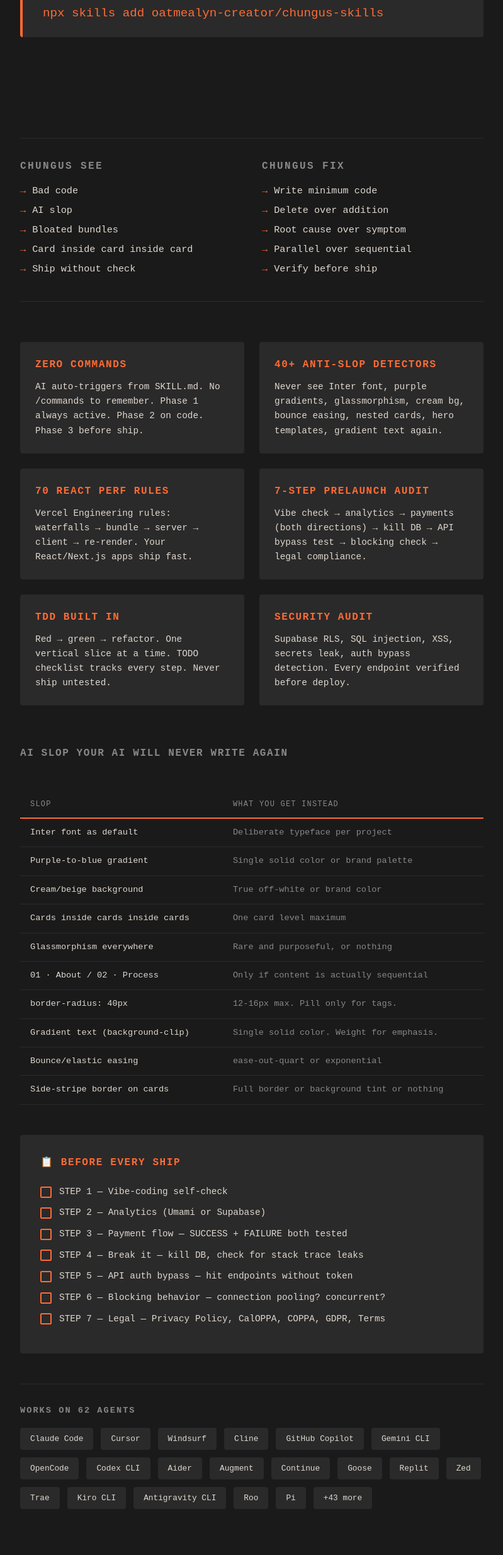
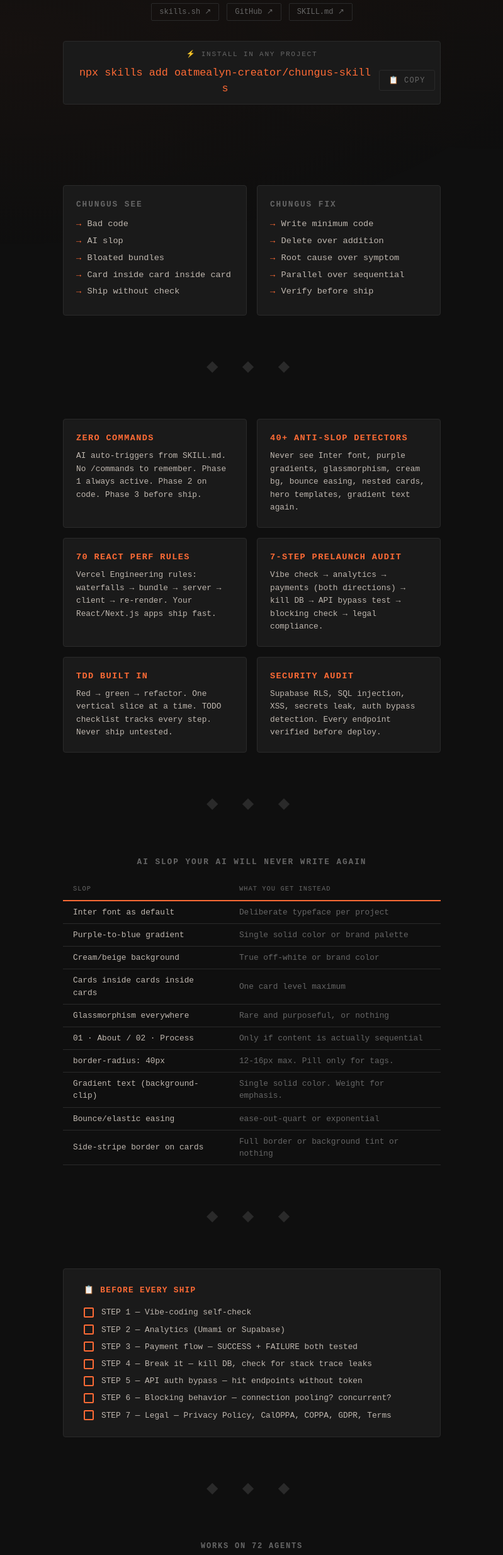
Before and after one commit to oatmealyn-creator/chungus-skills, a website: page index.html in a window 1280 px wide. Shown: the part 331-2800 px from the top of the page at 63% size, without its empty margins (240-1039 px from the left). Drawn offline with Linux system fonts and the light colour scheme.

Commit message:
Redesign: copy button, moai ascii, lava glow, responsive

```diff
--- a/index.html
+++ b/index.html
@@ -7,57 +7,137 @@
 <meta name="description" content="One install. Your AI becomes coding god. Minimal code, zero AI slop, prelaunch audits, React perf, TDD, security.">
 <style>
 *, *::before, *::after { box-sizing: border-box; margin: 0; padding: 0; }
-:root { --stone: #1a1a1a; --lava: #ff6b35; --bone: #f5f0eb; --ash: #e0d8d0; --smoke: #888; --basalt: #2a2a2a; }
-body { font-family: 'Courier New', Courier, monospace; background: var(--stone); color: var(--bone); line-height: 1.5; }
-.container { max-width: 800px; margin: 0 auto; padding: 2rem; }
-h1 { font-size: 4rem; font-weight: 700; text-transform: uppercase; letter-spacing: -0.05em; line-height: 1; margin-bottom: 0.5rem; }
-h1 .emoji { font-size: 3.5rem; }
-.tagline { font-size: 1.5rem; color: var(--smoke); margin-bottom: 3rem; }
-.hero { padding: 6rem 0 3rem; }
-.install-box { background: var(--basalt); border-left: 4px solid var(--lava); padding: 1.5rem 2rem; border-radius: 4px; margin-bottom: 3rem; }
-.install-box code { font-size: 1.2rem; color: var(--lava); word-break: break-all; }
-.install-box p { color: var(--smoke); margin-bottom: 0.5rem; font-size: 0.9rem; text-transform: uppercase; letter-spacing: 0.1em; }
-.cave { display: flex; gap: 2rem; margin: 4rem 0; padding: 2rem 0; border-top: 1px solid var(--basalt); border-bottom: 1px solid var(--basalt); }
-.cave div { flex: 1; }
-.cave h2 { font-size: 1rem; text-transform: uppercase; letter-spacing: 0.15em; color: var(--smoke); margin-bottom: 1rem; }
+:root { --stone: #0f0f0f; --lava: #ff6b35; --lava-glow: #ff4500; --bone: #f0e8e0; --ash: #c0b8b0; --smoke: #666; --basalt: #1a1a1a; --crack: #2a2a2a; }
+@keyframes pulse { 0%, 100% { opacity: 0.6; } 50% { opacity: 1; } }
+@keyframes lava-drip { 0% { background-position: 0% 0%; } 50% { background-position: 100% 100%; } 100% { background-position: 0% 0%; } }
+@keyframes float { 0%, 100% { transform: translateY(0); } 50% { transform: translateY(-6px); } }
+@keyframes glow { 0%, 100% { box-shadow: 0 0 8px var(--lava), 0 0 20px var(--lava-glow); } 50% { box-shadow: 0 0 16px var(--lava), 0 0 40px var(--lava-glow); } }
+@keyframes appear { from { opacity: 0; transform: translateY(20px); } to { opacity: 1; transform: translateY(0); } }
+@keyframes moai-float { 0%, 100% { transform: translateY(0) rotate(-2deg); } 50% { transform: translateY(-8px) rotate(2deg); } }
+body { font-family: 'Courier New', Courier, monospace; background: var(--stone); color: var(--bone); line-height: 1.5; min-height: 100vh; overflow-x: hidden; }
+body::before { content: ''; position: fixed; inset: 0; background: radial-gradient(ellipse at 20% 50%, rgba(255,107,53,0.03) 0%, transparent 60%), radial-gradient(ellipse at 80% 20%, rgba(255,69,0,0.02) 0%, transparent 50%); pointer-events: none; z-index: 0; }
+.container { max-width: 800px; margin: 0 auto; padding: 2rem; position: relative; z-index: 1; }
+
+/* MOAI ASCII */
+.moai { font-size: 0.7rem; line-height: 1.15; color: var(--smoke); text-align: center; white-space: pre; animation: moai-float 6s ease-in-out infinite; user-select: none; margin-bottom: 2rem; }
+.moai span { color: var(--lava); }
+
+/* HERO */
+.hero { padding: 3rem 0 2rem; text-align: center; animation: appear 0.8s ease-out; }
+h1 { font-size: 5rem; font-weight: 700; text-transform: uppercase; letter-spacing: -0.06em; line-height: 1; margin-bottom: 0.25rem; display: flex; align-items: center; justify-content: center; gap: 0.5rem; }
+h1 .emoji { font-size: 4rem; animation: float 3s ease-in-out infinite; display: inline-block; }
+.tagline { font-size: 1.2rem; color: var(--smoke); margin-bottom: 0.5rem; letter-spacing: 0.05em; }
+.badge-line { display: flex; align-items: center; justify-content: center; gap: 0.75rem; flex-wrap: wrap; margin-top: 0.5rem; }
+.badge-line a { color: var(--smoke); text-decoration: none; font-size: 0.75rem; border: 1px solid var(--crack); padding: 0.25rem 0.75rem; border-radius: 2px; transition: all .2s; }
+.badge-line a:hover { border-color: var(--lava); color: var(--lava); }
+
+/* INSTALL BOX */
+.install-box { background: var(--basalt); border: 1px solid var(--crack); padding: 0; border-radius: 4px; margin: 2rem auto; max-width: 600px; transition: border-color .3s; }
+.install-box:hover, .install-box:focus-within { border-color: var(--lava); }
+.install-box .label { color: var(--smoke); font-size: 0.7rem; text-transform: uppercase; letter-spacing: 0.15em; padding: 0.75rem 1.25rem 0; }
+.install-box .row { display: flex; align-items: center; padding: 0.5rem 0.5rem 0.75rem 1.25rem; gap: 0.5rem; }
+.install-box code { flex: 1; font-size: 1.05rem; color: var(--lava); word-break: break-all; user-select: all; }
+.copy-btn { flex-shrink: 0; background: none; border: 1px solid var(--crack); color: var(--smoke); padding: 0.5rem 0.9rem; cursor: pointer; border-radius: 3px; font-family: inherit; font-size: 0.75rem; text-transform: uppercase; letter-spacing: 0.1em; transition: all .2s; }
+.copy-btn:hover { border-color: var(--lava); color: var(--lava); }
+.copy-btn.copied { border-color: #4ade80; color: #4ade80; }
+.copy-btn .check { display: none; }
+.copy-btn.copied .check { display: inline; }
+.copy-btn.copied .copy-icon { display: none; }
+
+/* CAVE */
+.cave { display: flex; gap: 1rem; margin: 4rem auto; max-width: 600px; }
+.cave div { flex: 1; background: var(--basalt); border: 1px solid var(--crack); padding: 1.25rem; border-radius: 4px; transition: border-color .3s; }
+.cave div:hover { border-color: var(--lava); }
+.cave h2 { font-size: 0.8rem; text-transform: uppercase; letter-spacing: 0.15em; color: var(--smoke); margin-bottom: 0.75rem; }
 .cave ul { list-style: none; }
-.cave li { margin-bottom: 0.5rem; padding-left: 1.2rem; position: relative; font-size: 0.95rem; color: var(--ash); }
+.cave li { margin-bottom: 0.4rem; padding-left: 1.1rem; position: relative; font-size: 0.85rem; color: var(--ash); }
 .cave li::before { content: '→'; position: absolute; left: 0; color: var(--lava); }
-.features { display: grid; grid-template-columns: 1fr 1fr; gap: 1.5rem; margin: 4rem 0; }
-.feature { background: var(--basalt); border-radius: 4px; padding: 1.5rem; font-size: 0.9rem; }
-.feature h3 { font-size: 1rem; text-transform: uppercase; letter-spacing: 0.1em; margin-bottom: 0.75rem; color: var(--lava); }
-.feature p { color: var(--ash); line-height: 1.6; }
-.slop-table { width: 100%; border-collapse: collapse; margin: 3rem 0; font-size: 0.85rem; }
-.slop-table th { text-align: left; padding: 0.75rem 1rem; border-bottom: 2px solid var(--lava); color: var(--smoke); text-transform: uppercase; letter-spacing: 0.1em; font-weight: 400; font-size: 0.75rem; }
-.slop-table td { padding: 0.75rem 1rem; border-bottom: 1px solid var(--basalt); color: var(--ash); }
+
+/* FEATURES */
+.features { display: grid; grid-template-columns: 1fr 1fr; gap: 1rem; margin: 4rem auto; max-width: 600px; }
+.feature { background: var(--basalt); border: 1px solid var(--crack); border-radius: 4px; padding: 1.25rem; font-size: 0.85rem; transition: border-color .3s, transform .2s; }
+.feature:hover { border-color: var(--lava); transform: translateY(-2px); }
+.feature h3 { font-size: 0.85rem; text-transform: uppercase; letter-spacing: 0.1em; margin-bottom: 0.5rem; color: var(--lava); }
+.feature p { color: var(--ash); line-height: 1.6; font-size: 0.8rem; }
+
+/* SLOP TABLE */
+.slop-section { margin: 4rem auto; max-width: 600px; }
+.slop-section h2 { font-size: 0.8rem; text-transform: uppercase; letter-spacing: 0.15em; color: var(--smoke); margin-bottom: 1rem; text-align: center; }
+.slop-table { width: 100%; border-collapse: collapse; font-size: 0.8rem; }
+.slop-table th { text-align: left; padding: 0.6rem 1rem; border-bottom: 2px solid var(--lava); color: var(--smoke); text-transform: uppercase; letter-spacing: 0.1em; font-weight: 400; font-size: 0.65rem; }
+.slop-table td { padding: 0.5rem 1rem; border-bottom: 1px solid var(--crack); color: var(--ash); }
 .slop-table td:last-child { color: var(--smoke); }
-.checklist { background: var(--basalt); border-radius: 4px; padding: 2rem; margin: 3rem 0; }
-.checklist h2 { font-size: 1rem; text-transform: uppercase; letter-spacing: 0.1em; color: var(--lava); margin-bottom: 1.5rem; }
-.checklist-item { display: flex; align-items: center; gap: 0.75rem; margin-bottom: 0.75rem; color: var(--ash); font-size: 0.9rem; }
-.checklist-item .box { width: 18px; height: 18px; border: 2px solid var(--lava); border-radius: 2px; flex-shrink: 0; }
-.platforms { margin: 3rem 0; padding: 2rem 0; border-top: 1px solid var(--basalt); }
-.platforms h2 { font-size: 0.85rem; text-transform: uppercase; letter-spacing: 0.15em; color: var(--smoke); margin-bottom: 1rem; }
-.platforms .tags { display: flex; flex-wrap: wrap; gap: 0.75rem; }
-.platforms .tag { background: var(--basalt); padding: 0.5rem 1rem; border-radius: 4px; font-size: 0.8rem; color: var(--ash); }
-footer { margin-top: 4rem; padding: 2rem 0; border-top: 1px solid var(--basalt); text-align: center; color: var(--smoke); font-size: 0.8rem; }
-footer a { color: var(--lava); }
-@media (max-width: 600px) {
-  h1 { font-size: 2.5rem; }
+.slop-table tr:hover td { background: var(--basalt); }
+
+/* CHECKLIST */
+.checklist { background: var(--basalt); border: 1px solid var(--crack); border-radius: 4px; padding: 1.5rem 2rem; margin: 4rem auto; max-width: 600px; transition: border-color .3s; }
+.checklist:hover { border-color: var(--lava); }
+.checklist h2 { font-size: 0.8rem; text-transform: uppercase; letter-spacing: 0.1em; color: var(--lava); margin-bottom: 1rem; }
+.checklist-item { display: flex; align-items: center; gap: 0.75rem; margin-bottom: 0.5rem; color: var(--ash); font-size: 0.8rem; }
+.checklist-item:last-child { margin-bottom: 0; }
+.checklist-item .box { width: 16px; height: 16px; border: 2px solid var(--lava); border-radius: 2px; flex-shrink: 0; transition: background .3s; }
+.checklist-item:hover .box { background: rgba(255,107,53,0.15); }
+
+/* PLATFORMS */
+.platforms { margin: 4rem auto; max-width: 600px; }
+.platforms h2 { font-size: 0.75rem; text-transform: uppercase; letter-spacing: 0.15em; color: var(--smoke); margin-bottom: 0.75rem; text-align: center; }
+.platforms .tags { display: flex; flex-wrap: wrap; gap: 0.5rem; justify-content: center; }
+.platforms .tag { background: var(--basalt); border: 1px solid var(--crack); padding: 0.35rem 0.75rem; border-radius: 3px; font-size: 0.75rem; color: var(--ash); transition: border-color .2s; }
+.platforms .tag:hover { border-color: var(--lava); color: var(--lava); }
+
+/* DIVIDER */
+.divider { text-align: center; color: var(--crack); font-size: 1.5rem; margin: 1rem 0; user-select: none; letter-spacing: 0.5em; }
+
+/* FOOTER */
+footer { margin-top: 4rem; padding: 2rem 0; border-top: 1px solid var(--crack); text-align: center; color: var(--smoke); font-size: 0.75rem; }
+footer a { color: var(--lava); text-decoration: none; }
+footer a:hover { text-decoration: underline; }
+
+/* RESPONSIVE */
+@media (max-width: 640px) {
+  h1 { font-size: 3rem; }
+  h1 .emoji { font-size: 2.5rem; }
   .features { grid-template-columns: 1fr; }
-  .cave { flex-direction: column; gap: 1.5rem; }
+  .cave { flex-direction: column; }
   .container { padding: 1rem; }
-  .hero { padding: 3rem 0 1.5rem; }
+  .hero { padding: 2rem 0 1rem; }
+  .install-box code { font-size: 0.85rem; }
+  .moai { font-size: 0.5rem; }
+}
+
+@media (max-width: 400px) {
+  h1 { font-size: 2.2rem; flex-direction: column; gap: 0; }
+  h1 .emoji { font-size: 2rem; }
 }
 </style>
 </head>
 <body>
 <div class="container">
   <div class="hero">
+    <div class="moai"><span> .-"""-.</span>
+   /        \
+  |   O  O   |
+  |    __    |
+  |  \____/  |
+   \________/
+    \------/
+<span>CHUNGUS SEE YOU</span></div>
     <h1><span class="emoji">🗿</span> CHUNGUS</h1>
     <div class="tagline">Coding god mode. One install. Works everywhere.</div>
-    <div class="install-box">
-      <p>Install in any project</p>
-      <code>npx skills add oatmealyn-creator/chungus-skills</code>
+    <div class="badge-line">
+      <a href="https://skills.sh/oatmealyn-creator/chungus-skills">skills.sh ↗</a>
+      <a href="https://github.com/oatmealyn-creator/chungus-skills">GitHub ↗</a>
+      <a href="https://github.com/oatmealyn-creator/chungus-skills/blob/main/skills/chungus/SKILL.md">SKILL.md ↗</a>
+    </div>
+    <div class="install-box" id="installBox">
+      <div class="label">⚡ Install in any project</div>
+      <div class="row">
+        <code id="installCmd">npx skills add oatmealyn-creator/chungus-skills</code>
+        <button class="copy-btn" id="copyBtn" onclick="copyInstall()">
+          <span class="copy-icon">📋 copy</span>
+          <span class="check">✓ copied!</span>
+        </button>
+      </div>
     </div>
   </div>
 
@@ -83,6 +163,8 @@ footer a { color: var(--lava); }
       </ul>
     </div>
   </div>
+
+  <div class="divider">◆ ◆ ◆</div>
 
   <div class="features">
     <div class="feature">
@@ -111,7 +193,10 @@ footer a { color: var(--lava); }
     </div>
   </div>
 
-  <h2 style="font-size:1rem;text-transform:uppercase;letter-spacing:0.1em;color:var(--smoke);margin-bottom:1.5rem">AI slop your AI will never write again</h2>
+  <div class="divider">◆ ◆ ◆</div>
+
+  <div class="slop-section">
+    <h2>AI slop your AI will never write again</h2>
     <table class="slop-table">
       <thead>
         <tr><th>Slop</th><th>What You Get Instead</th></tr>
@@ -129,6 +214,9 @@ footer a { color: var(--lava); }
         <tr><td>Side-stripe border on cards</td><td>Full border or background tint or nothing</td></tr>
       </tbody>
     </table>
+  </div>
+
+  <div class="divider">◆ ◆ ◆</div>
 
   <div class="checklist">
     <h2>📋 Before Every Ship</h2>
@@ -141,8 +229,10 @@ footer a { color: var(--lava); }
     <div class="checklist-item"><div class="box"></div> STEP 7 — Legal — Privacy Policy, CalOPPA, COPPA, GDPR, Terms</div>
   </div>
 
+  <div class="divider">◆ ◆ ◆</div>
+
   <div class="platforms">
-    <h2>Works on 62 agents</h2>
+    <h2>Works on 72 agents</h2>
     <div class="tags">
       <span class="tag">Claude Code</span>
       <span class="tag">Cursor</span>
@@ -163,7 +253,7 @@ footer a { color: var(--lava); }
       <span class="tag">Antigravity CLI</span>
       <span class="tag">Roo</span>
       <span class="tag">Pi</span>
-      <span class="tag">+43 more</span>
+      <span class="tag">+53 more</span>
     </div>
   </div>
 
@@ -172,5 +262,33 @@ footer a { color: var(--lava); }
     <p>Built by <a href="https://github.com/oatmealyn-creator">oatmealyn-creator</a></p>
   </footer>
 </div>
+
+<script>
+function copyInstall() {
+  const cmd = document.getElementById('installCmd');
+  const btn = document.getElementById('copyBtn');
+  navigator.clipboard.writeText(cmd.textContent).then(() => {
+    btn.classList.add('copied');
+    btn.disabled = true;
+    setTimeout(() => {
+      btn.classList.remove('copied');
+      btn.disabled = false;
+    }, 2000);
+  }).catch(() => {
+    const range = document.createRange();
+    range.selectNodeContents(cmd);
+    const sel = window.getSelection();
+    sel.removeAllRanges();
+    sel.addRange(range);
+  });
+}
+document.getElementById('installCmd').addEventListener('click', function() {
+  const sel = window.getSelection();
+  const range = document.createRange();
+  range.selectNodeContents(this);
+  sel.removeAllRanges();
+  sel.addRange(range);
+});
+</script>
 </body>
 </html>
```
Lines whose indentation alone changed are shown as unchanged.
